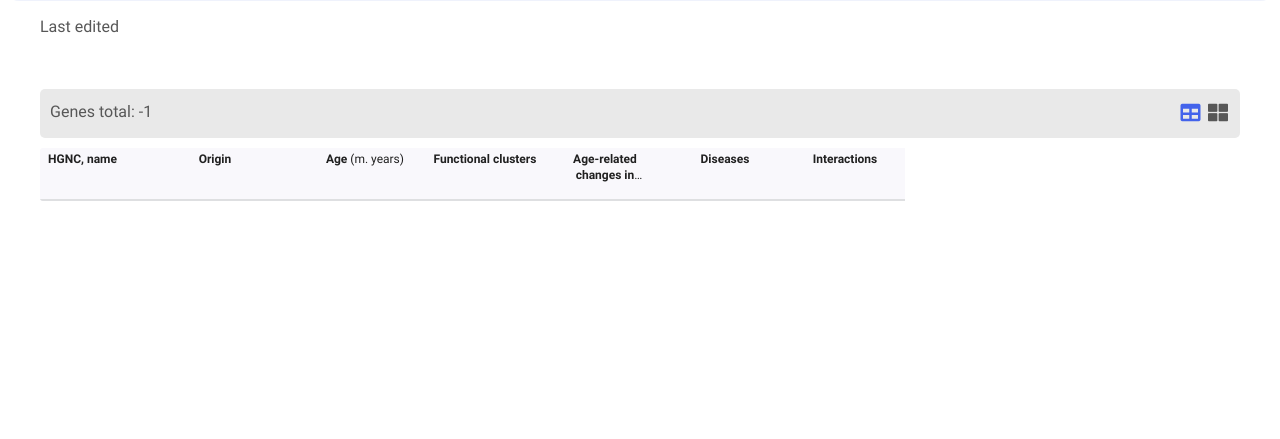
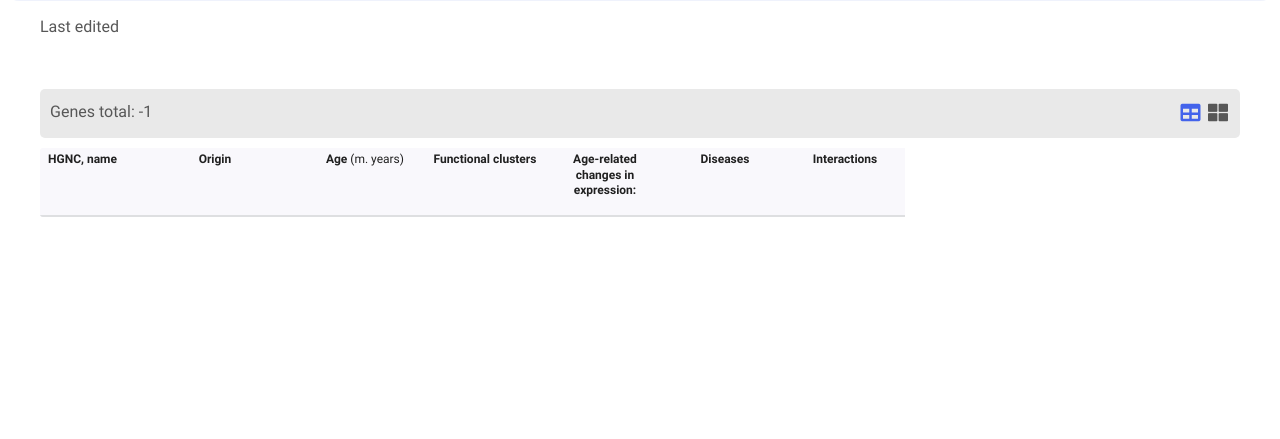
Before and after one commit to open-genes/open-genes-cms, a PHP site: page / in a window 1280 px wide. Shown: the part 218-657 px from the top of the page. Run offline with PHP 8.4, Linux system fonts and the light colour scheme; the visitor is signed in with stand-in values (Sample User, id 1); data that the repository does not hold is empty; style sheets or scripts are compiled from the project's sources.

Commit message:
table caption - added an extra line

```diff
--- a/styles/sources/project/_tables.scss
+++ b/styles/sources/project/_tables.scss
@@ -394,7 +394,7 @@
       position: relative;
       &__title {
         width: 100%;
-        @include overflow-lines(12px, 1.3, 2, 5px);
+        @include overflow-lines(12px, 1.3, 3, 0);
       }
       .fa {
         display: inline;
```
